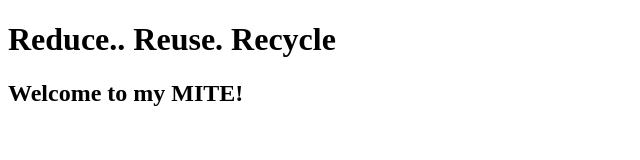
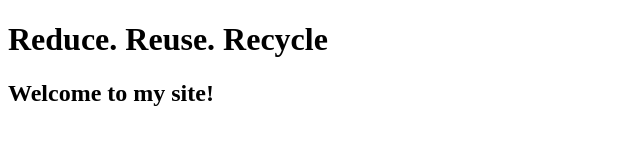
Before and after one commit to Rgranted8/beginners-week-one-master, a plain HTML site: page index.html in a window 1280 px wide. Shown: the whole page, without its empty margins (0-640 px from the left). Drawn offline with Linux system fonts and the light colour scheme.

Commit message:
Revert "Changed to MITE"
This reverts commit 31d602bec576744d175c1033fe044e36aeb92a27.

```diff
--- a/index.html
+++ b/index.html
@@ -5,7 +5,7 @@
   </head>
   <body>
   <div>
-    <h1>Reduce.. Reuse. Recycle</h1>
-    <h2>Welcome to my MITE!</h2>
+    <h1>Reduce. Reuse. Recycle</h1>
+    <h2>Welcome to my site!</h2>
 </div>
 </body>
```
